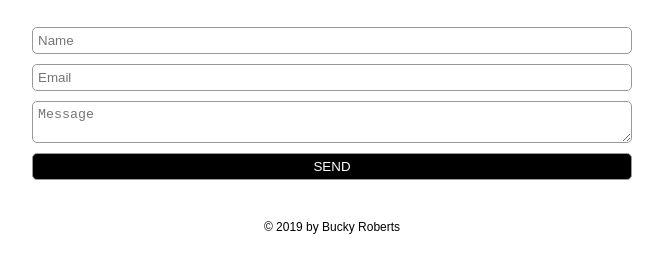
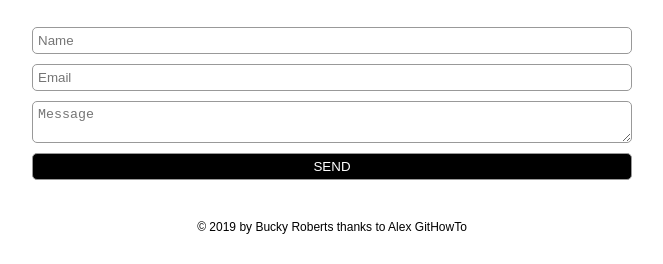
Before and after one commit to Malemm/tutorial, a plain HTML site: page contact.html in a window 1280 px wide. Shown: the part 571-835 px from the top of the page, without its empty margins (308-971 px from the left). Drawn offline with Linux system fonts and the light colour scheme.

Commit message:
Contact updated to thank Alex GitHowTo

```diff
--- a/contact.html
+++ b/contact.html
@@ -61,7 +61,7 @@
 
 <div class="footer">
 
-<p>&copy; 2019 by Bucky Roberts </p>
+<p>&copy; 2019 by Bucky Roberts thanks to Alex GitHowTo</p>
 <!-- Author: Malem (contact@malem.in) -->
 
 <!--==============================Footer Ends==============================-->
```
